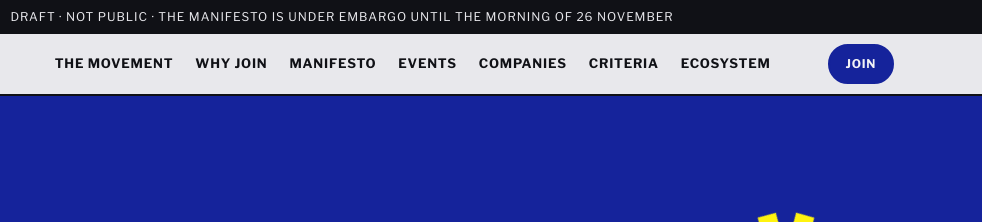
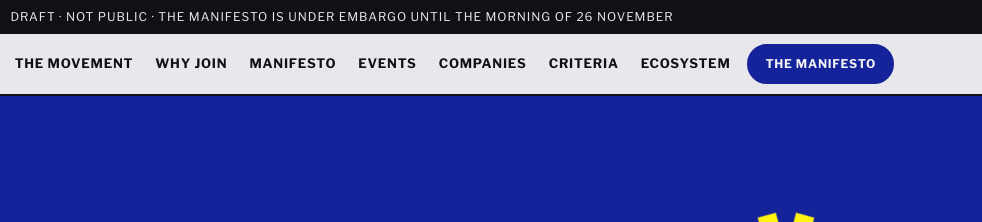
Before and after one commit to Symp-Official/new-health-site, a plain HTML site: page index.html in a window 1280 px wide. Shown: the top 222 px of the page, 298-1280 px from the left. Drawn offline with nearby package versions, Linux system fonts and the light colour scheme.

Commit message:
Header: 'The manifesto' button on the home page, 'The network' on the manifesto
Co-Authored-By: Claude Opus 5.5 <noreply@anthropic.com>

```diff
--- a/index.html
+++ b/index.html
@@ -48,6 +48,8 @@
   .btn{display:inline-block;background:var(--encre);color:var(--papier-clair);text-decoration:none;font-weight:700;text-transform:uppercase;letter-spacing:.06em;font-size:14px;padding:14px 22px;border-radius:999px;border:2px solid var(--encre);transition:background .2s,color .2s,border-color .2s;text-align:center}
   .btn:hover{background:var(--papier-clair);color:var(--encre)}
   .btn.sm{padding:9px 16px;font-size:12px}
+  .bar .btn.sm,.bar .lock .lw{white-space:nowrap}
+  @media (max-width:1140px){ .bar nav{display:none} }
   .btn.ghost{background:transparent;color:var(--noir);border-color:var(--noir)}
   .btn.ghost:hover{background:var(--noir);color:var(--papier)}
   .btn.yellow{background:var(--jaune);color:var(--noir);border-color:var(--jaune)}
@@ -285,7 +287,7 @@
       <a href="#criteres">Criteria</a>
       <a href="#ecosysteme">Ecosystem</a>
     </nav>
-    <a class="btn sm" href="#rejoindre">Join</a>
+    <a class="btn sm" href="manifeste.html">The manifesto</a>
   </div>
 </header>
 
```
Also changed, not shown: manifeste.html (+3 -1 lines).
